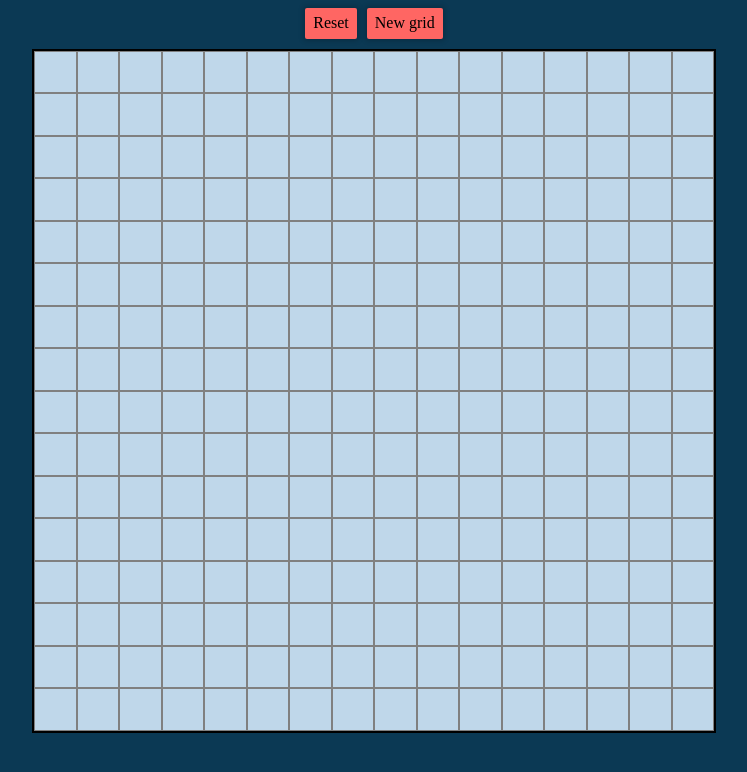
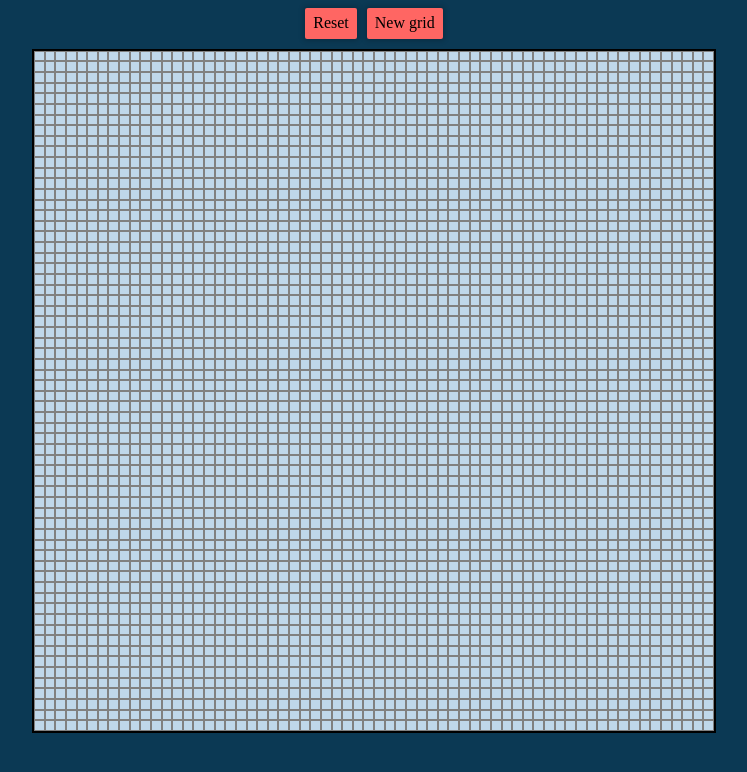
Before and after one commit to Dores12/etch-a-sketch, a plain HTML site: page index.html in a window 1280 px wide. Shown: the whole page, without its empty margins (266-1013 px from the left). Drawn offline with Linux system fonts and the light colour scheme.

Commit message:
setup new grid button, now you can set how many cells is on the grid

```diff
--- a/script.js
+++ b/script.js
@@ -1,10 +1,21 @@
 const grid = document.querySelector(".grid");
 const newGrid = document.querySelector(".new-grid");
-let numGrid;
+let numGrid = 64;
 let input;
 
+let cell;
+
+for (let i = 0; i < numGrid * numGrid; i++) {
+  cell = document.createElement("div");
+  cell.classList.add("cell");
+  grid.appendChild(cell);
+  cell.style.width = (100 / numGrid) + "%";
+  cell.style.height = (100 / numGrid) + "%";
+
+}
+
 newGrid.addEventListener("click", () => {
-
+    grid.innerHTML = "";
 
     do {
         input = prompt("How many rows?");
@@ -17,12 +28,12 @@ newGrid.addEventListener("click", () => {
     } while (isNaN(numGrid));
 
     console.log("Počet riadkov:", numGrid);
+    for (let i = 0; i < numGrid * numGrid; i++) {
+        cell = document.createElement("div");
+        cell.classList.add("cell");
+        grid.appendChild(cell);
+        cell.style.width = (100 / numGrid) + "%";
+        cell.style.height = (100 / numGrid) + "%";
+
+      }
 });
-
-console.log(numGrid);
-
-for (let i = 0; i < 16 * 16; i++) {
-  const cell = document.createElement("div");
-  cell.classList.add("cell");
-  grid.appendChild(cell);
-}
--- a/style/style.css
+++ b/style/style.css
@@ -31,8 +31,8 @@ button {
 }
 
 .cell {
-    width: calc(100% / 16);
-    height: calc(100% / 16);
+    width: calc(100% / 64);
+    height: calc(100% / 64);
     border: 1px solid gray;
     box-sizing: border-box;
   }
```
